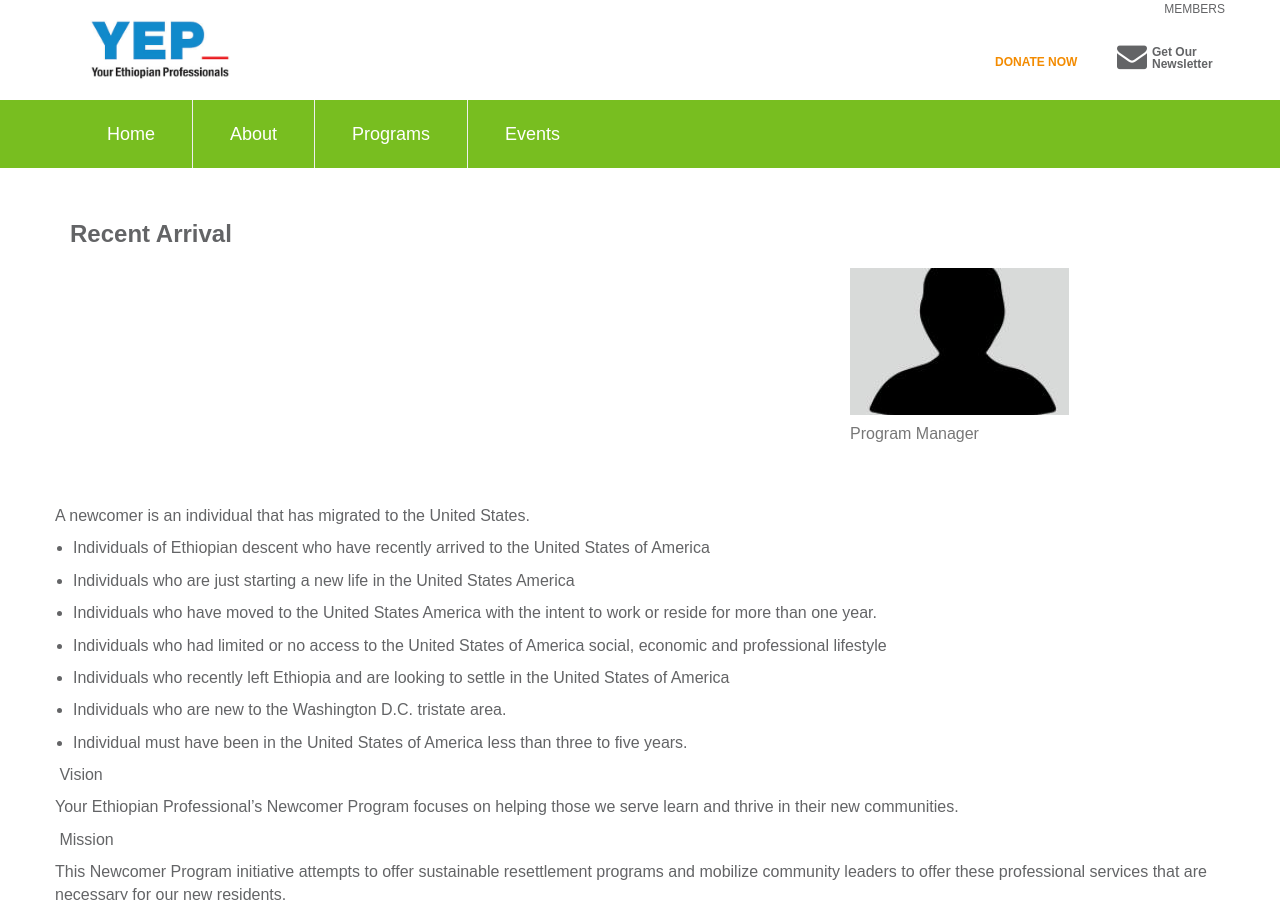
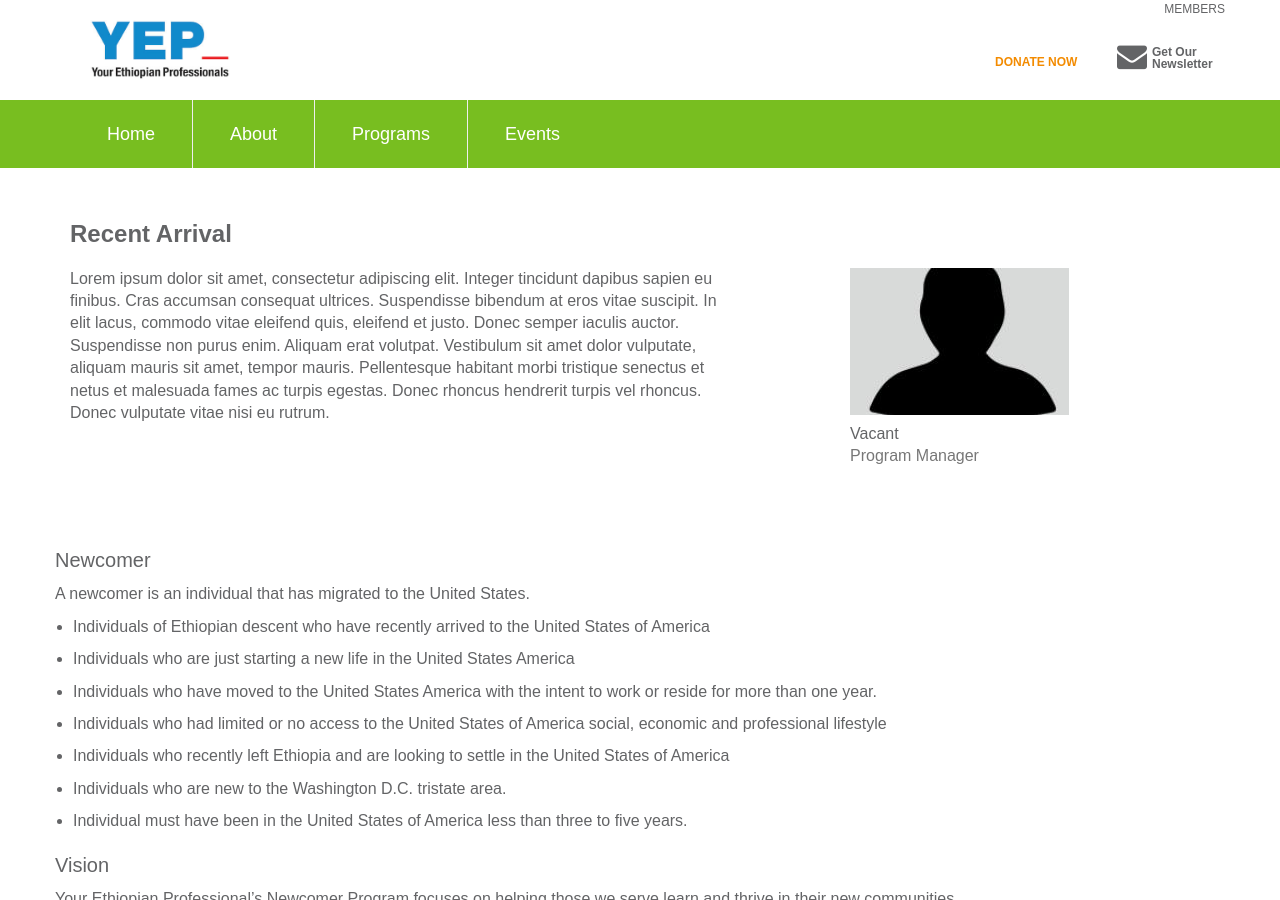
Before and after one commit to YEPNetwork/yepnetwork.github.io, a Jekyll site: the page built from _programs/recent-arrival.html, in a window 1280 px wide and 900 px high. Built offline with Jekyll 4.4.1, drawn with Linux system fonts in a browser that asks for light colours; nearby versions of some CDN libraries; some web fonts are replaced.

Commit message:
Updated program details.

```diff
--- a/_programs/diaspora-community-engagement.html
+++ b/_programs/diaspora-community-engagement.html
@@ -2,7 +2,8 @@
 layout: program
 title: Diaspora and Community Engagement (DCE)
 img: diaspora-engagement.jpg
+manager: Vacant
+description: The Diaspora and Community Engagement (DCE) Program looks to strengthen community relations and support the development of a cohesive network through in-person and virtual programming. DCE was developed with the intention of addressing topics that are not usually address in YEP’s regular programming. It will operate as an agent to facilitate community problem solving and identify opportunities of Diaspora mobilization and partnerships.
 categories:
 - programs
 ---
-The Diaspora and Community Engagement (DCE) Program looks to strengthen community relations and support the development of a cohesive network through in-person and virtual programming. DCE was developed with the intention of addressing topics that are not usually address in YEP’s regular programming. It will operate as an agent to facilitate community problem solving and identify opportunities of Diaspora mobilization and partnerships.
--- a/_programs/personal-professional-empowerment.html
+++ b/_programs/personal-professional-empowerment.html
@@ -2,10 +2,13 @@
 layout: program
 title: Personal and Professional Empowerment
 img: personal-professional-empowerment.jpg
+manager: Vacant
+description: Personal and Professional Empowerment &nbsp;is about looking at who you are and becoming more aware of yourself as a unique individual. Personal empowerment involves developing the confidence and strength to set realistic goals and fulfil your potential.&nbsp;Everyone has strengths and weaknesses and a range of skills that are used in everyday situations, but all too often people remain unaware of, or undervalue, their true abilities.
 categories:
 - programs
 ---
-<p>Personal and Professional Empowerment &nbsp;is about looking at who you are and becoming more aware of yourself as a unique individual. Personal empowerment involves developing the confidence and strength to set realistic goals and fulfil your potential.&nbsp;Everyone has strengths and weaknesses and a range of skills that are used in everyday situations, but all too often people remain unaware of, or undervalue, their true abilities.</p>
+<div class="container">
+	<h3>Guide</h3>
 
 	<ol start="1" type="1">
 		<li>Communication -&nbsp;The ability to communicate effectively with superiors, colleagues, and family/friends is essential. This workshop will work on augmenting the skills that are needed to excel in communications.&nbsp;
@@ -35,3 +38,4 @@ categories:
 		</li>
 		<li>Leadership - Place holder.&nbsp; All the above sessions will have workshops and speaker.&nbsp;&nbsp;Hence, for now, I would like to hold this even as a place holder till the events are outlined and time has been located to make sure these sessions are being conducted efficiently&nbsp;</li>
 	</ol>
+</div>
--- a/_programs/professional-mentorship.html
+++ b/_programs/professional-mentorship.html
@@ -2,6 +2,8 @@
 layout: program
 title: Professional Mentorship
 img: professional-mentorship.jpg
+manager: Vacant
+description: Lorem ipsum dolor sit amet, consectetur adipiscing elit. Integer tincidunt dapibus sapien eu finibus. Cras accumsan consequat ultrices. Suspendisse bibendum at eros vitae suscipit. In elit lacus, commodo vitae eleifend quis, eleifend et justo. Donec semper iaculis auctor. Suspendisse non purus enim. Aliquam erat volutpat. Vestibulum sit amet dolor vulputate, aliquam mauris sit amet, tempor mauris. Pellentesque habitant morbi tristique senectus et netus et malesuada fames ac turpis egestas. Donec rhoncus hendrerit turpis vel rhoncus. Donec vulputate vitae nisi eu rutrum.
 categories:
 - programs
 ---
--- a/_programs/recent-arrival.html
+++ b/_programs/recent-arrival.html
@@ -2,214 +2,218 @@
 layout: program
 title: Recent Arrival
 img: recent-arrival.jpg
+manager: Vacant
+description: Lorem ipsum dolor sit amet, consectetur adipiscing elit. Integer tincidunt dapibus sapien eu finibus. Cras accumsan consequat ultrices. Suspendisse bibendum at eros vitae suscipit. In elit lacus, commodo vitae eleifend quis, eleifend et justo. Donec semper iaculis auctor. Suspendisse non purus enim. Aliquam erat volutpat. Vestibulum sit amet dolor vulputate, aliquam mauris sit amet, tempor mauris. Pellentesque habitant morbi tristique senectus et netus et malesuada fames ac turpis egestas. Donec rhoncus hendrerit turpis vel rhoncus. Donec vulputate vitae nisi eu rutrum.
 categories:
 - programs
 ---
-<p dir="ltr">A newcomer is an individual that has migrated to the United States. &nbsp;</p>
+<h3>Newcomer</h3>
+
+<p>A newcomer is an individual that has migrated to the United States. &nbsp;</p>
 
 <ul>
-	<li dir="ltr">
-	<p dir="ltr">Individuals of Ethiopian descent who have recently arrived to the United States of America</p>
+  <li>
+  <p>Individuals of Ethiopian descent who have recently arrived to the United States of America</p>
   </li>
-	<li dir="ltr">
-	<p dir="ltr">Individuals who are just starting a new life in the United States America</p>
+  <li>
+  <p>Individuals who are just starting a new life in the United States America</p>
   </li>
-	<li dir="ltr">
-	<p dir="ltr">Individuals who have moved to the United States America with the intent to work or reside for more than one year.</p>
+  <li>
+  <p>Individuals who have moved to the United States America with the intent to work or reside for more than one year.</p>
   </li>
-	<li dir="ltr">
-	<p dir="ltr">Individuals who had limited or no access to the United States of America social, economic and professional lifestyle</p>
+  <li>
+  <p>Individuals who had limited or no access to the United States of America social, economic and professional lifestyle</p>
   </li>
-	<li dir="ltr">
-	<p dir="ltr">Individuals who recently left Ethiopia and are looking to settle in the United States of America</p>
+  <li>
+  <p>Individuals who recently left Ethiopia and are looking to settle in the United States of America</p>
   </li>
-	<li dir="ltr">
-	<p dir="ltr">Individuals who are new to the Washington D.C. tristate area.</p>
+  <li>
+  <p>Individuals who are new to the Washington D.C. tristate area.</p>
   </li>
-	<li dir="ltr">
-	<p dir="ltr">Individual must have been in the United States of America less than three to five years.</p>
+  <li>
+  <p>Individual must have been in the United States of America less than three to five years.</p>
   </li>
 </ul>
 
-<p dir="ltr"><strong>&nbsp;Vision</strong></p>
+<h3>Vision</h3>
 
-<p dir="ltr">Your Ethiopian Professional’s Newcomer Program focuses on helping those we serve learn and thrive in their new communities.</p>
+<p>Your Ethiopian Professional’s Newcomer Program focuses on helping those we serve learn and thrive in their new communities.</p>
 
-<p dir="ltr"><strong>&nbsp;Mission</strong></p>
+<h3>Mission</strong></h3>
 
-<p dir="ltr">This Newcomer Program initiative attempts to offer sustainable resettlement programs and mobilize community leaders to offer these professional services that are necessary for our new residents.&nbsp;</p>
+<p>This Newcomer Program initiative attempts to offer sustainable resettlement programs and mobilize community leaders to offer these professional services that are necessary for our new residents.&nbsp;</p>
 
-<p><strong>Newcomer Program Goals</strong></p>
+<h3>Newcomer Program Goals</h3>
 
-<p dir="ltr">The Newcomer Program aims to work towards the following goals:</p>
-
-<ul>
-	<li dir="ltr">
-	<p dir="ltr">To serve as a resource and work in three vital areas of need.</p>
+<p>The Newcomer Program aims to work towards the following goals:</p>
 
 <ul>
   <li>
-		<p dir="ltr">Educational Assistance Program</p>
-		</li>
-		<li>
-		<p dir="ltr">Cultural Programs</p>
-		</li>
-		<li>
-		<p dir="ltr">Community Partnerships</p>
-		</li>
-	</ul>
-	</li>
-	<li dir="ltr">
-	<p dir="ltr">To create partnerships and working relationships with community organizations that offer services in education, cultural and legal affairs.</p>
-	</li>
-	<li dir="ltr">
-	<p dir="ltr">To ensure that program resources integrate with community needs.</p>
-	</li>
-</ul>
-
-<p dir="ltr"><strong>Educational Program</strong></p>
-
-<ul>
-	<li dir="ltr">
-	<p dir="ltr">Goal: to serve as a resource and provide a platform for learning.</p>
-	</li>
-	<li dir="ltr">
-	<p dir="ltr">Action:</p>
+  <p>To serve as a resource and work in three vital areas of need.</p>
 
   <ul>
     <li>
-		<p dir="ltr">Provide educational resource guides</p>
+    <p>Educational Assistance Program</p>
     </li>
     <li>
-		<p dir="ltr">Partner with educational firms to provide necessary classes.</p>
-		</li>
-	</ul>
-	</li>
-	<li dir="ltr">
-	<p dir="ltr">Inputs: Resource content, printing needs, ESL tutors, and performance space</p>
-	</li>
-	<li dir="ltr">
-	<p dir="ltr">Activities:</p>
-
-	<ul>
-		<li>
-		<p dir="ltr">Pass out resource guides (kit) at Empower Event,</p>
+    <p>Cultural Programs</p>
     </li>
     <li>
-		<p dir="ltr">Weekly/ monthly courses, TBD</p>
-
-		<ul>
-			<li>
-			<p dir="ltr">Course Example: - English as a Second Language</p>
-			</li>
-		</ul>
-		</li>
-	</ul>
-	</li>
-	<li dir="ltr">
-	<p dir="ltr">Outputs: 200+ individuals served annually</p>
-	</li>
-	<li dir="ltr">
-	<p dir="ltr">Outcomes:</p>
-
-	<ul>
-		<li>
-		<p dir="ltr">Long Term</p>
-
-		<ul>
-			<li>
-			<p dir="ltr">Increase YEP’s program exposure and value in the community.</p>
-			</li>
-			<li>
-			<p dir="ltr">Increase educational knowledge, benefits, and accessibility in the community.</p>
-			</li>
-			<li>
-			<p dir="ltr">Encourage sense of community and social discourse.</p>
+    <p>Community Partnerships</p>
     </li>
   </ul>
   </li>
   <li>
-		<p dir="ltr">Short Term</p>
+  <p>To create partnerships and working relationships with community organizations that offer services in education, cultural and legal affairs.</p>
+  </li>
+  <li>
+  <p>To ensure that program resources integrate with community needs.</p>
+  </li>
+</ul>
+
+<p><strong>Educational Program</strong></p>
 
 <ul>
   <li>
-			<p dir="ltr">Newcomer individuals get information on the educational resources they need.</p>
+  <p>Goal: to serve as a resource and provide a platform for learning.</p>
   </li>
   <li>
-			<p dir="ltr">Newcomer Program impact and exposure.</p>
+  <p>Action:</p>
+
+  <ul>
+    <li>
+    <p>Provide educational resource guides</p>
     </li>
     <li>
-			<p dir="ltr">Newcomer Program gets more referrals.</p>
+    <p>Partner with educational firms to provide necessary classes.</p>
     </li>
   </ul>
   </li>
-	</ul>
+  <li>
+  <p>Inputs: Resource content, printing needs, ESL tutors, and performance space</p>
   </li>
-	<li dir="ltr">
-	<p dir="ltr"><strong>Cultural Program</strong></p>
+  <li>
+  <p>Activities:</p>
 
   <ul>
     <li>
-		<p dir="ltr">Goal: to provide a platform for newcomer individuals (or group) to get access to information and perform activities that will make their acculturation process more successful.</p>
+    <p>Pass out resource guides (kit) at Empower Event,</p>
     </li>
     <li>
-		<p dir="ltr">Action: create cultural activities, creative group outings and panels</p>
-		</li>
-		<li>
-		<p dir="ltr">Inputs: volunteers, performance space, video editing, developing content, printing needs, and communication needs</p>
-		</li>
-		<li>
-		<p dir="ltr">Activities:</p>
+    <p>Weekly/ monthly courses, TBD</p>
 
     <ul>
       <li>
-			<p dir="ltr">Monthly Group Activities - Host events, like Happy hours, cultural tours, museums strolls, etc</p>
-			</li>
-			<li>
-			<p dir="ltr">Quarterly Panels – discussing cultural nuances and hot topics</p>
-
-			<ul>
-				<li>
-				<p dir="ltr">Topic Example: - “The Importance of Body Language”, “importance of Eye Contact”</p>
+      <p>Course Example: - English as a Second Language</p>
       </li>
     </ul>
     </li>
   </ul>
   </li>
   <li>
-		<p dir="ltr">Outputs: 200+ newcomer individuals served annually</p>
+  <p>Outputs: 200+ individuals served annually</p>
   </li>
   <li>
-		<p dir="ltr">Outcomes:</p>
+  <p>Outcomes:</p>
 
   <ul>
     <li>
-			<p dir="ltr">Long Term</p>
+    <p>Long Term</p>
 
     <ul>
       <li>
-				<p dir="ltr">Increase YEP’s program exposure and value in the community.</p>
+      <p>Increase YEP’s program exposure and value in the community.</p>
       </li>
       <li>
-				<p dir="ltr">Increase knowledge in the cultural nuances that exist between the two cultures.</p>
+      <p>Increase educational knowledge, benefits, and accessibility in the community.</p>
       </li>
       <li>
-				<p dir="ltr">Encourage sense of community and social discourse.</p>
+      <p>Encourage sense of community and social discourse.</p>
       </li>
     </ul>
     </li>
     <li>
-			<p dir="ltr">Short Term</p>
+    <p>Short Term</p>
 
     <ul>
       <li>
-				<p dir="ltr">Newcomer individuals understand the American cultural expectations.</p>
+      <p>Newcomer individuals get information on the educational resources they need.</p>
       </li>
       <li>
-				<p dir="ltr">Newcomer Program impact and exposure.</p>
+      <p>Newcomer Program impact and exposure.</p>
       </li>
       <li>
-				<p dir="ltr">Newcomer Program gets more referrals</p>
+      <p>Newcomer Program gets more referrals.</p>
+      </li>
+    </ul>
+    </li>
+  </ul>
+  </li>
+  <li>
+  <p><strong>Cultural Program</strong></p>
+
+  <ul>
+    <li>
+    <p>Goal: to provide a platform for newcomer individuals (or group) to get access to information and perform activities that will make their acculturation process more successful.</p>
+    </li>
+    <li>
+    <p>Action: create cultural activities, creative group outings and panels</p>
+    </li>
+    <li>
+    <p>Inputs: volunteers, performance space, video editing, developing content, printing needs, and communication needs</p>
+    </li>
+    <li>
+    <p>Activities:</p>
+
+    <ul>
+      <li>
+      <p>Monthly Group Activities - Host events, like Happy hours, cultural tours, museums strolls, etc</p>
+      </li>
+      <li>
+      <p>Quarterly Panels – discussing cultural nuances and hot topics</p>
+
+      <ul>
+        <li>
+        <p>Topic Example: - “The Importance of Body Language”, “importance of Eye Contact”</p>
+        </li>
+      </ul>
+      </li>
+    </ul>
+    </li>
+    <li>
+    <p>Outputs: 200+ newcomer individuals served annually</p>
+    </li>
+    <li>
+    <p>Outcomes:</p>
+
+    <ul>
+      <li>
+      <p>Long Term</p>
+
+      <ul>
+        <li>
+        <p>Increase YEP’s program exposure and value in the community.</p>
+        </li>
+        <li>
+        <p>Increase knowledge in the cultural nuances that exist between the two cultures.</p>
+        </li>
+        <li>
+        <p>Encourage sense of community and social discourse.</p>
+        </li>
+      </ul>
+      </li>
+      <li>
+      <p>Short Term</p>
+
+      <ul>
+        <li>
+        <p>Newcomer individuals understand the American cultural expectations.</p>
+        </li>
+        <li>
+        <p>Newcomer Program impact and exposure.</p>
+        </li>
+        <li>
+        <p>Newcomer Program gets more referrals</p>
         </li>
       </ul>
       </li>
@@ -217,71 +221,71 @@ categories:
     </li>
   </ul>
   </li>
-	<li dir="ltr">
-	<p dir="ltr"><strong>Community Partnerships - Legal</strong></p>
+  <li>
+  <p><strong>Community Partnerships - Legal</strong></p>
 
   <ul>
     <li>
-		<p dir="ltr">Goal: to provide a safe space for newcomer individuals (or group) to get legal support and guidance.</p>
+    <p>Goal: to provide a safe space for newcomer individuals (or group) to get legal support and guidance.</p>
     </li>
     <li>
-		<p dir="ltr">Action: partner with local legal firms to provide, facilitate and structure legal support.</p>
+    <p>Action: partner with local legal firms to provide, facilitate and structure legal support.</p>
     </li>
     <li>
-		<p dir="ltr">Inputs: legal firms, immigration lawyers, resource content, printing needs and performance space</p>
+    <p>Inputs: legal firms, immigration lawyers, resource content, printing needs and performance space</p>
     </li>
     <li>
-		<p dir="ltr">Activities:</p>
+    <p>Activities:</p>
 
     <ul>
       <li>
-			<p dir="ltr">Pass out legal resource guides at events, and have available online.</p>
+      <p>Pass out legal resource guides at events, and have available online.</p>
       </li>
       <li>
-			<p dir="ltr">Quarterly legal sessions (one on one, panel discussion, public forums) covering FYI topics.</p>
+      <p>Quarterly legal sessions (one on one, panel discussion, public forums) covering FYI topics.</p>
 
       <ul>
         <li>
-				<p dir="ltr">Topic Example: - “What are your rights as a H1B Visa holder?”</p>
+        <p>Topic Example: - “What are your rights as a H1B Visa holder?”</p>
         </li>
       </ul>
       </li>
     </ul>
     </li>
     <li>
-		<p dir="ltr">Outputs: 100 newcomer individuals served annually.</p>
+    <p>Outputs: 100 newcomer individuals served annually.</p>
     </li>
     <li>
-		<p dir="ltr">Outcomes:</p>
+    <p>Outcomes:</p>
 
     <ul>
       <li>
-			<p dir="ltr">Long Term</p>
+      <p>Long Term</p>
 
       <ul>
         <li>
-				<p dir="ltr">Increase YEP’s program exposure and value in the community.</p>
+        <p>Increase YEP’s program exposure and value in the community.</p>
         </li>
         <li>
-				<p dir="ltr">Increase legal knowledge and accessibility in the community.</p>
+        <p>Increase legal knowledge and accessibility in the community.</p>
         </li>
         <li>
-				<p dir="ltr">Encourage sense of community and social discourse.</p>
+        <p>Encourage sense of community and social discourse.</p>
         </li>
       </ul>
       </li>
       <li>
-			<p dir="ltr">Short Term</p>
+      <p>Short Term</p>
 
       <ul>
         <li>
-				<p dir="ltr">Newcomer individuals get the legal assistance they need.</p>
+        <p>Newcomer individuals get the legal assistance they need.</p>
         </li>
         <li>
-				<p dir="ltr">Newcomer Program impact and exposure.</p>
+        <p>Newcomer Program impact and exposure.</p>
         </li>
         <li>
-				<p dir="ltr">Newcomer Program gets more referrals.</p>
+        <p>Newcomer Program gets more referrals.</p>
         </li>
       </ul>
       </li>
```
Lines whose indentation alone changed are shown as unchanged.
